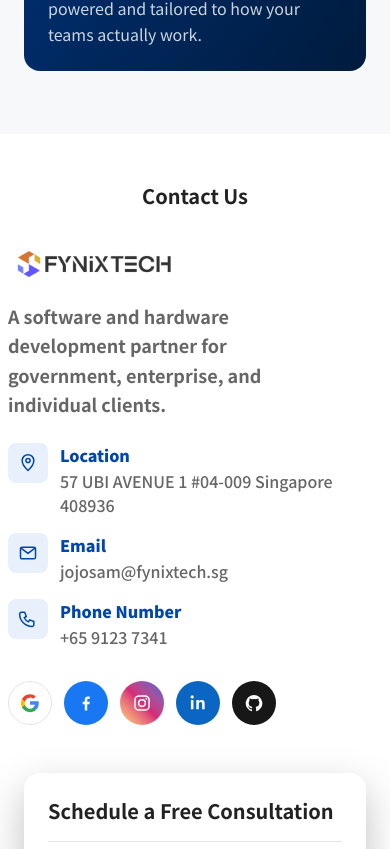
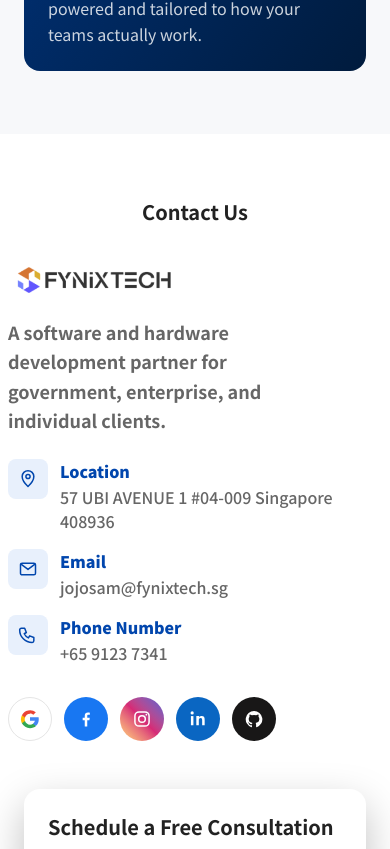
Before and after one commit to jojosam90/fynixtech-website, a Next.js app: page / in a window 390 px wide. Shown: the part 2995-3844 px from the top of the page. Built offline with nearby package versions, Linux system fonts and the light colour scheme.

Commit message:
Match Contact Us heading position to Case Center's (py-16/py-24 pattern)

```diff
--- a/src/components/Footer.tsx
+++ b/src/components/Footer.tsx
@@ -35,7 +35,7 @@ export default function Footer() {
 
   return (
     <footer id="contact" className="-mt-px flex scroll-mt-16 flex-col bg-white text-text-body md:scroll-mt-20">
-      <div className="mx-auto flex w-full max-w-[1400px] flex-col px-6 pt-12 pb-8 md:px-12 md:pt-16 md:pb-10">
+      <div className="mx-auto flex w-full max-w-[1400px] flex-col px-6 pt-16 pb-8 md:px-12 md:pt-24 md:pb-10">
         <h2 className="text-center text-xl font-bold text-text-dark md:text-3xl">
           {t({ en: "Contact Us", zh: "联系我们" })}
         </h2>
```
Also changed, not shown: 11 other files (tests, documents, lock files or other folders).
